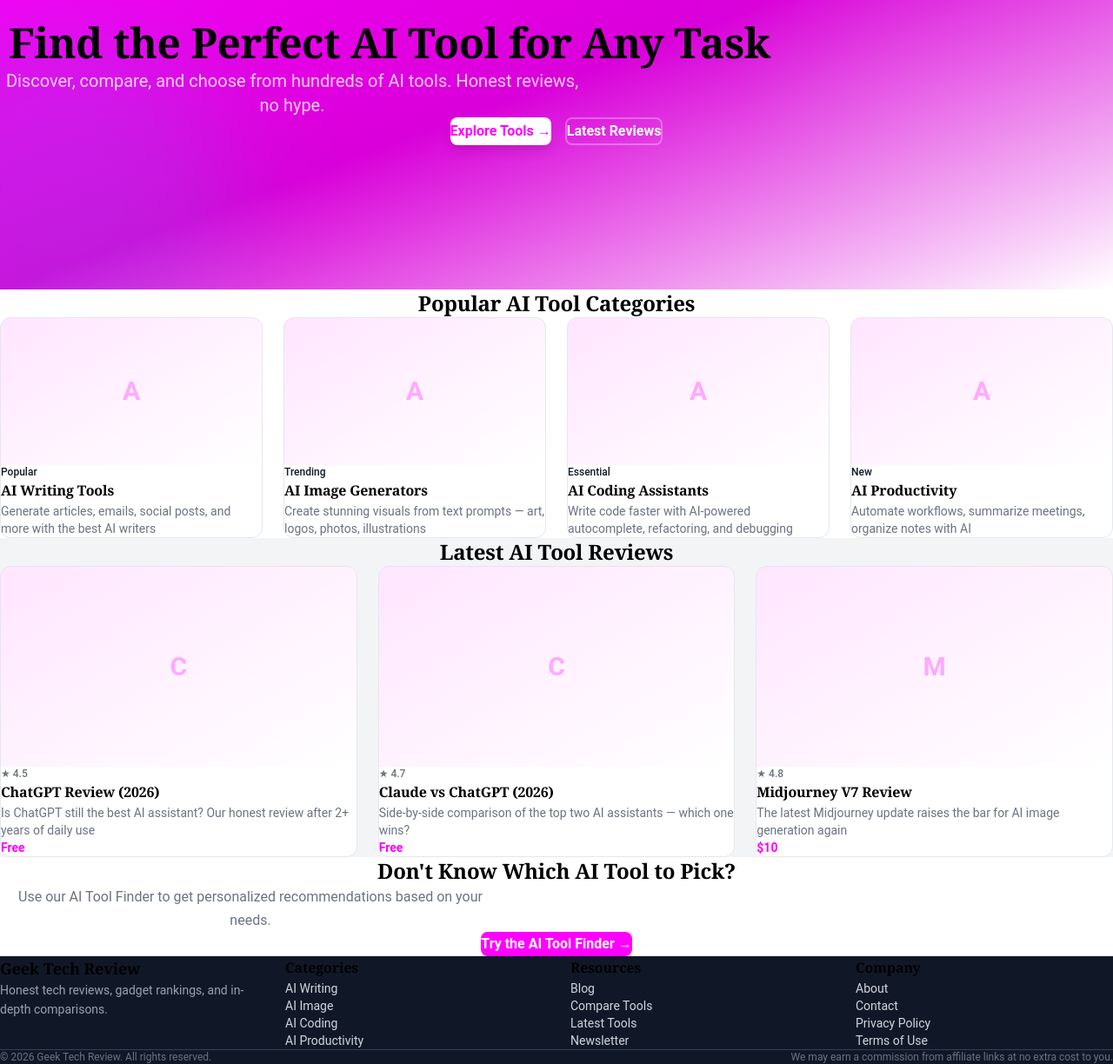
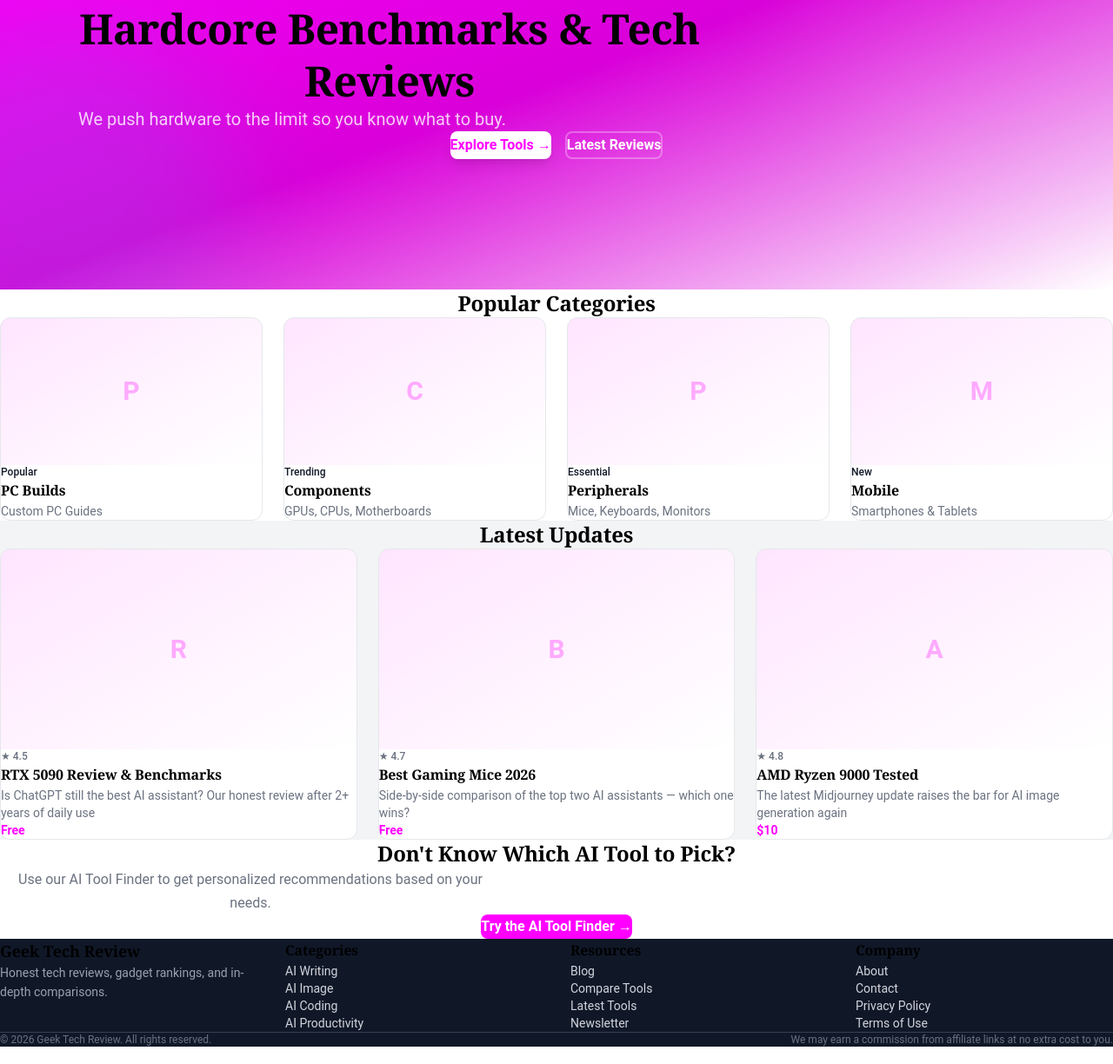
Before and after one commit to RichardDu1/geektechreview-com, an Astro site: page / in a window 1280 px wide. Shown: the part 212-1436 px from the top of the page at 87% size. Built offline with nearby package versions, Linux system fonts and the light colour scheme; Astro itself is replaced by a stand-in of ours; a web font is replaced by a local one.

Commit message:
update homepage content to specific niche

```diff
--- a/src/pages/index.astro
+++ b/src/pages/index.astro
@@ -5,51 +5,51 @@
 import Hero from '../components/Hero.astro';
 import Card from '../components/Card.astro';
 
-const pageTitle = 'Find the AI For That — Discover the Best AI Tools for Every Task (2026)';
-const pageDescription = 'Honest reviews and detailed comparisons of the best AI tools for writing, image generation, coding, productivity, and more. Find the right AI for every task.';
+const pageTitle = 'Geek Tech Review — Hardcore Tech & Hardware Reviews';
+const pageDescription = 'Deep dives, benchmarks, and honest reviews of the latest PC hardware, gadgets, and tech gear.';
 ---
 
 <BaseLayout
   title={pageTitle}
   description={pageDescription}
-  canonical="https://findtheaiforthat.com/en/"
+  canonical="https://geektechreview.com/en/"
   schema={{
     type: 'WebSite',
     data: { description: pageDescription },
   }}
 >
   <Hero
-    title="Find the Perfect AI Tool for Any Task"
-    subtitle="Discover, compare, and choose from hundreds of AI tools. Honest reviews, no hype."
+    title="Hardcore Benchmarks & Tech Reviews"
+    subtitle="We push hardware to the limit so you know what to buy."
     cta={{ label: 'Explore Tools', href: '/en/categories/' }}
     ctaSecondary={{ label: 'Latest Reviews', href: '/en/latest/' }}
   />
 
   <!-- Featured Categories -->
   <section class="container py-16">
-    <h2 class="text-2xl font-bold mb-8 text-center">Popular AI Tool Categories</h2>
+    <h2 class="text-2xl font-bold mb-8 text-center">Popular Categories</h2>
     <div class="grid grid-cols-1 sm:grid-cols-2 lg:grid-cols-4 gap-6">
       <Card
-        title="AI Writing Tools"
-        description="Generate articles, emails, social posts, and more with the best AI writers"
+        title="PC Builds"
+        description="Custom PC Guides"
         href="/en/categories/writing/"
         tag="Popular"
       />
       <Card
-        title="AI Image Generators"
-        description="Create stunning visuals from text prompts — art, logos, photos, illustrations"
+        title="Components"
+        description="GPUs, CPUs, Motherboards"
         href="/en/categories/image/"
         tag="Trending"
       />
       <Card
-        title="AI Coding Assistants"
-        description="Write code faster with AI-powered autocomplete, refactoring, and debugging"
+        title="Peripherals"
+        description="Mice, Keyboards, Monitors"
         href="/en/categories/coding/"
         tag="Essential"
       />
       <Card
-        title="AI Productivity"
-        description="Automate workflows, summarize meetings, organize notes with AI"
+        title="Mobile"
+        description="Smartphones & Tablets"
         href="/en/categories/productivity/"
         tag="New"
       />
@@ -59,24 +59,24 @@
   <!-- Latest Reviews -->
   <section class="bg-neutral py-16">
     <div class="container">
-      <h2 class="text-2xl font-bold mb-8 text-center">Latest AI Tool Reviews</h2>
+      <h2 class="text-2xl font-bold mb-8 text-center">Latest Updates</h2>
       <div class="grid grid-cols-1 md:grid-cols-3 gap-6">
         <Card
-          title="ChatGPT Review (2026)"
+          title="RTX 5090 Review & Benchmarks"
           description="Is ChatGPT still the best AI assistant? Our honest review after 2+ years of daily use"
           href="/en/reviews/chatgpt/"
           rating={4.5}
           price="Free"
         />
         <Card
-          title="Claude vs ChatGPT (2026)"
+          title="Best Gaming Mice 2026"
           description="Side-by-side comparison of the top two AI assistants — which one wins?"
           href="/en/compare/claude-vs-chatgpt/"
           rating={4.7}
           price="Free"
         />
         <Card
-          title="Midjourney V7 Review"
+          title="AMD Ryzen 9000 Tested"
           description="The latest Midjourney update raises the bar for AI image generation again"
           href="/en/reviews/midjourney-v7/"
           rating={4.8}
```
